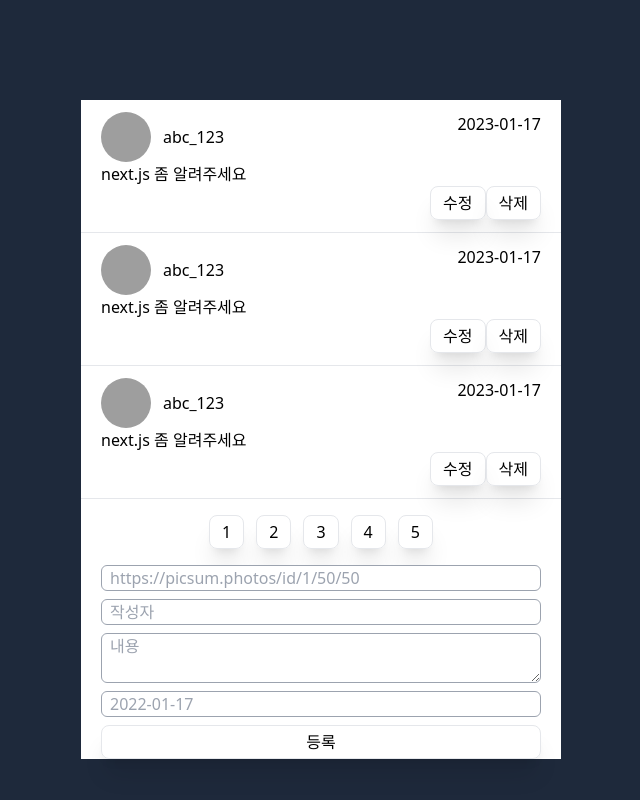
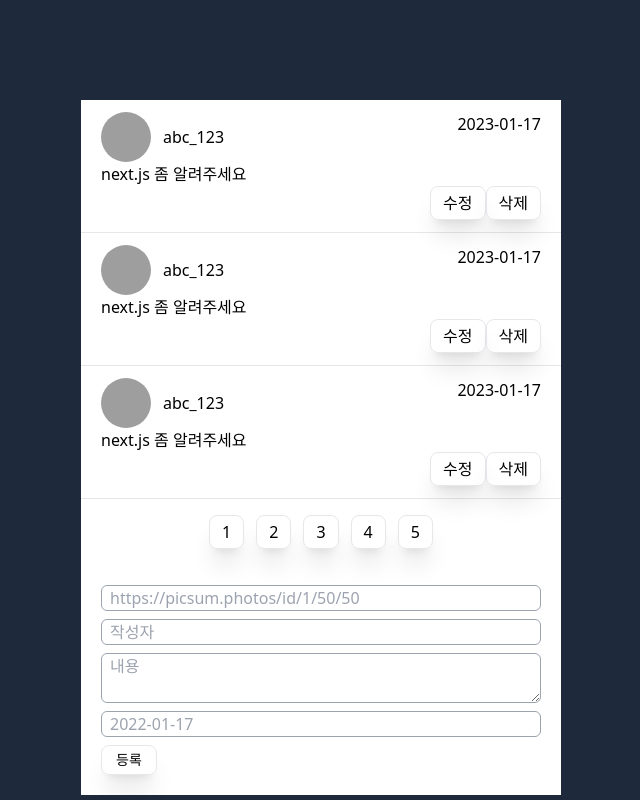
Before and after one commit to dukjjang/comments, a React (Create React App) app: page / in a window 1280 px wide. Shown: the whole page, without its empty margins (319-959 px from the left). Built offline with nearby package versions, Linux system fonts and the light colour scheme; grey boxes are pictures that could not be loaded.

Commit message:
design: input css 수정

```diff
--- a/src/components/CommentForm.tsx
+++ b/src/components/CommentForm.tsx
@@ -2,13 +2,13 @@ import { INPUTS } from "../constants/index";
 
 const CommentForm = () => {
   return (
-    <form className="flex flex-col px-5 gap-2 bg-white">
+    <form className="flex flex-col p-5 gap-2 bg-white">
       {INPUTS.map((input) => {
         if (input.name === "content")
-          return <textarea className="input" {...input} />;
-        else return <input className="input" {...input} />;
+          return <textarea key={input.name} className="input" {...input} />;
+        else return <input key={input.name} className="input" {...input} />;
       })}
-      <button className="btn" type="submit">
+      <button className="btn w-14 text-sm" type="submit">
         등록
       </button>
     </form>
--- a/src/constants/index.tsx
+++ b/src/constants/index.tsx
@@ -1,6 +1,6 @@
 export const INPUTS = [
-  { name: "profile", placeHolder: "https://picsum.photos/id/1/50/50" },
-  { name: "author", placeHolder: "작성자" },
-  { name: "content", placeHolder: "내용" },
-  { name: "createdAt", placeHolder: "2022-01-17" },
+  { name: "profile", placeholder: "https://picsum.photos/id/1/50/50" },
+  { name: "author", placeholder: "작성자" },
+  { name: "content", placeholder: "내용" },
+  { name: "createdAt", placeholder: "2022-01-17" },
 ];
```
